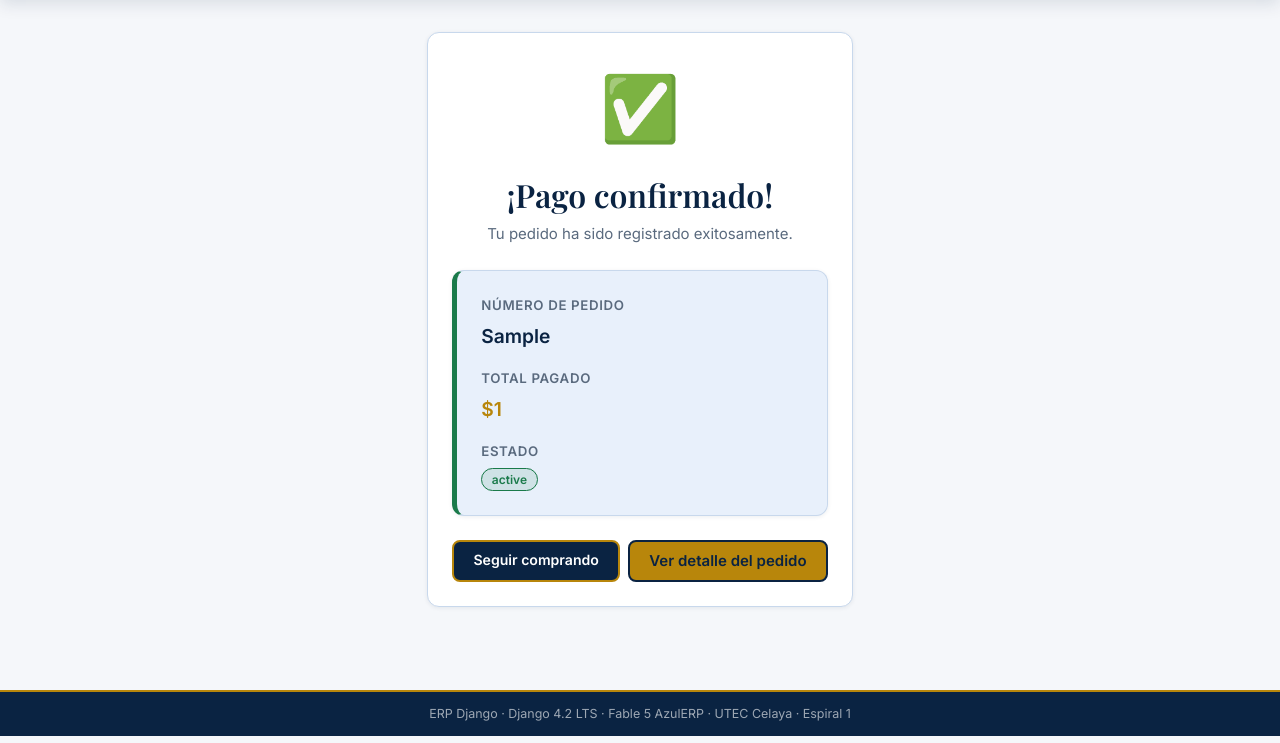
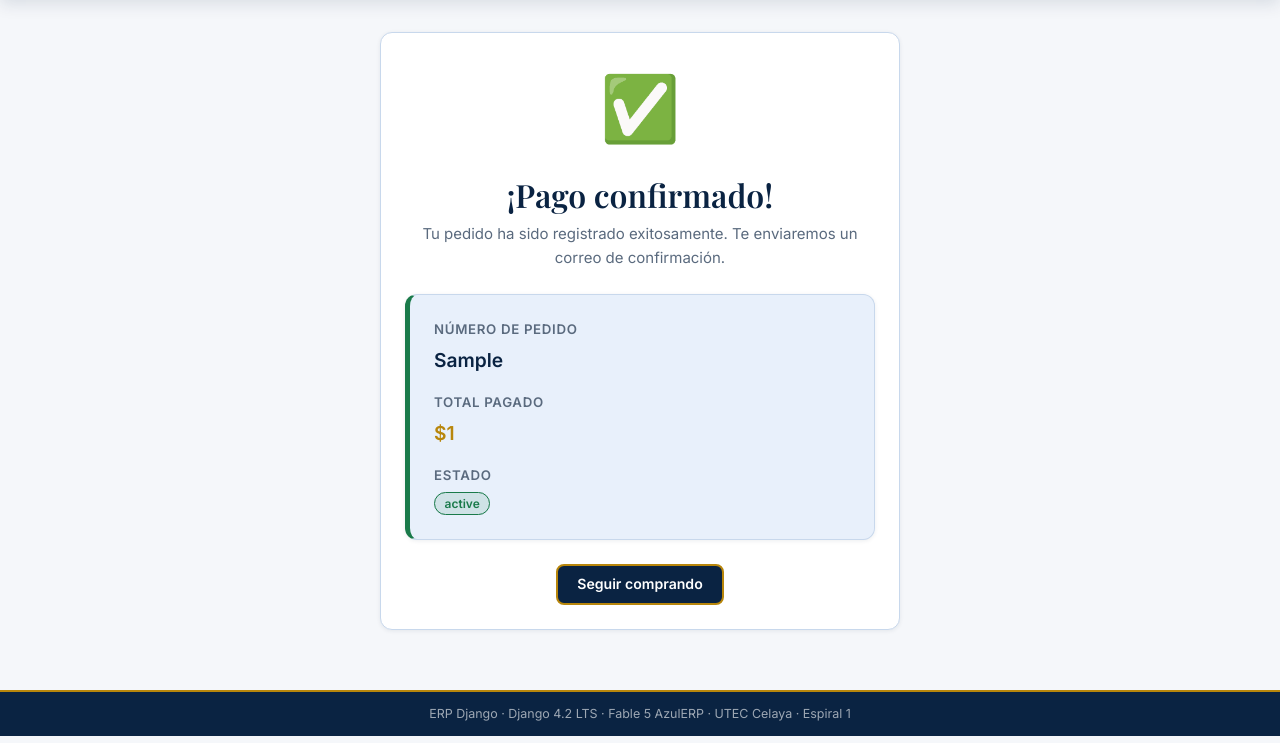
Before and after one commit to EstefannyBada/Temp_Workspace_ERP, a Django app: template catalogo/templates/catalogo/pago_exitoso.html in a window 1280 px wide. Shown: the part 57-800 px from the top of the page. Run offline with Django 4.2, Linux system fonts and the light colour scheme; a user stored in the database is signed in; tables that the repository leaves empty hold one stand-in row (values such as "Sample post"); the template is opened without the code that fills it: most values are stand-ins (such as "Sample title", 1, 10 or a date in 2020); data that the repository does not hold is empty; parts of the project's set-up code (start-up, migrations or seed data) failed here and were passed over.

Commit message:
feat(w18): completa avances y archivos de la semana 18

```diff
--- a/catalogo/templates/catalogo/pago_exitoso.html
+++ b/catalogo/templates/catalogo/pago_exitoso.html
@@ -12,6 +12,7 @@
         </h2>
         <p style="color:var(--clr-muted);margin-bottom:1.5rem;">
             Tu pedido ha sido registrado exitosamente.
+            Te enviaremos un correo de confirmación.
         </p>
 
         <div class="erp-card" style="background:var(--clr-ice);
@@ -43,12 +44,6 @@
             <a href="{% url 'catalogo:catalogo' %}" class="btn-erp-primary">
                 Seguir comprando
             </a>
-            {% if user.is_authenticated %}
-            <a href="{% url 'ventas:detalle' pedido.pk %}"
-               class="btn-erp-gold">
-                Ver detalle del pedido
-            </a>
-            {% endif %}
         </div>
     </div>
 </div>
```
